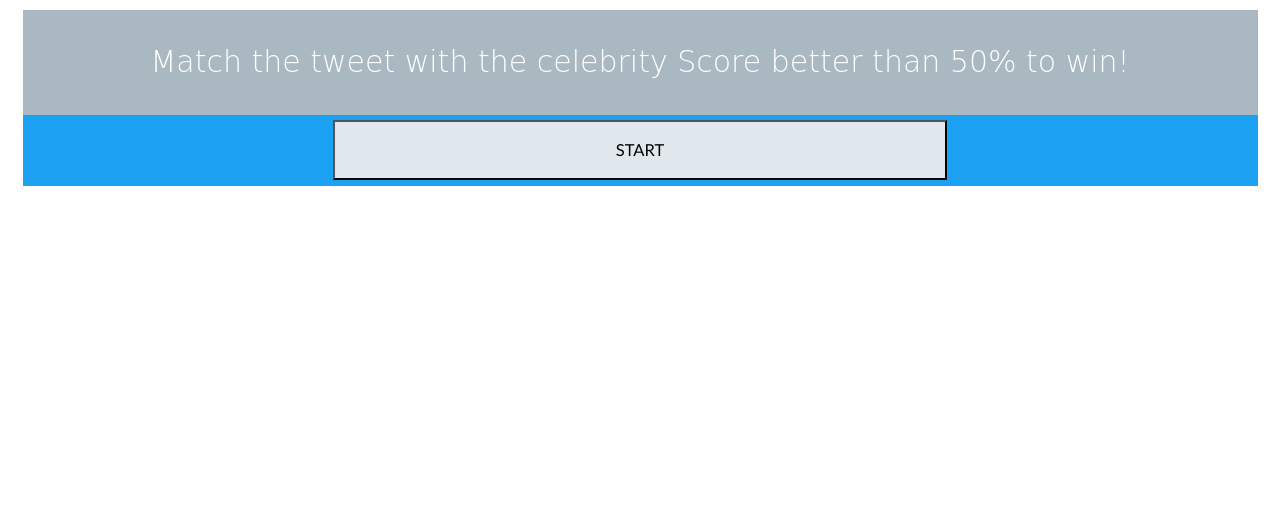
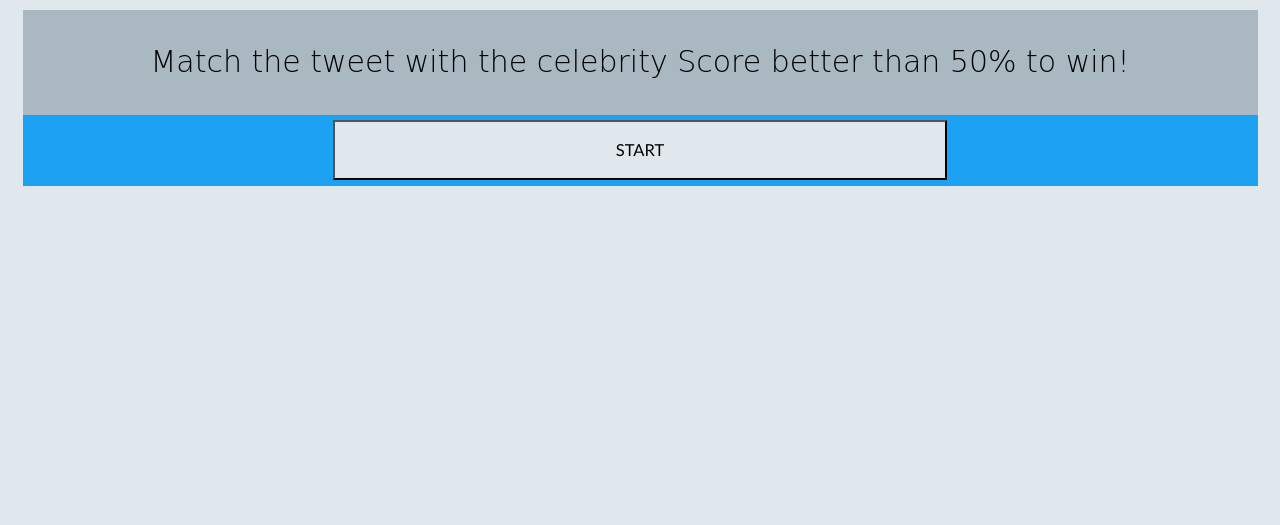
Before and after one commit to granteric498/KnowYourFeed, a website: page public/index.1.html in a window 1280 px wide. Shown: the part 275-800 px from the top of the page. Drawn offline with nearby package versions, Linux system fonts and the light colour scheme; a web font is replaced by a local one.

Commit message:
Added some css font and background styling

```diff
--- a/public/css/style.1.css
+++ b/public/css/style.1.css
@@ -10,14 +10,14 @@
     font-size: 30px;
     /* width: 75%; */
     font-family: 'Cute Font', cursive;
-    color: white;
+    color: black;
     background-color: rgba(170, 184, 194);
 
 }
 
 html {
     font-size: 18px;
-    /* background-image: url(../images/Attachment-1.png); */
+    background-color: #E1E8ED;
     height: 100%;
     background-repeat: no-repeat;
     background-size: cover;
@@ -41,7 +41,7 @@ html {
     font-size: 15px;
     /* width: 75%; */
     /* font-family: 'Cute Font', cursive; */
-    color: white;
+    color: black;
     background-color:  rgba(29, 161, 242);
     padding:.25em;
     font-family: 'Gill Sans', 'Gill Sans MT', Calibri, 'Trebuchet MS', sans-serif;
@@ -88,7 +88,7 @@ p {
     /* font-weight: 600; */
     /* line-height: 20px; */
     font-family: 'Gill Sans', 'Gill Sans MT', Calibri, 'Trebuchet MS', sans-serif;
-
+    color: black;
 }
 
 .button1{
@@ -267,14 +267,14 @@ p {
     font-size: 30px;
     /* width: 75%; */
     font-family: 'Cute Font', cursive;
-    color: white;
+    color: black;
     background-color: rgba(170, 184, 194);
 
 }
 
 html {
     font-size: 18px;
-    /* background-image: url(../images/Attachment-1.png); */
+    background-color: #E1E8ED;
     height: 100%;
     background-repeat: no-repeat;
     background-size: cover;
@@ -298,7 +298,7 @@ html {
     font-size: 15px;
     /* width: 75%; */
     /* font-family: 'Cute Font', cursive; */
-    color: white;
+    color: black;
     background-color:  rgba(29, 161, 242);
     padding:.25em;
     font-family: 'Gill Sans', 'Gill Sans MT', Calibri, 'Trebuchet MS', sans-serif;
```
